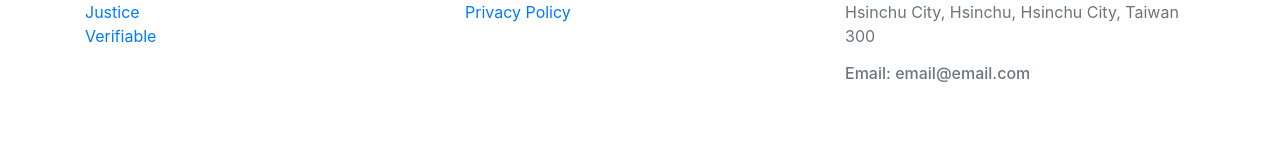
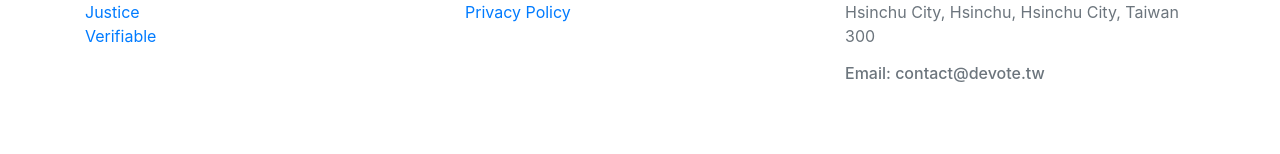
Before and after one commit to De-Vote/Landing-Page, a Next.js app: page / in a window 1280 px wide. Shown: the part 2037-2191 px from the top of the page. Built offline with nearby package versions, Linux system fonts and the light colour scheme.

Commit message:
add contact email

```diff
--- a/components/Footer.js
+++ b/components/Footer.js
@@ -48,7 +48,7 @@ const Footer = () => {
               <Col md={4}>
                 <h6 className="text-dark mb-3">Our Address</h6>
                 <p className="text-muted f-14">No.101, Sec. 2, Guangfu Rd., East Dist., Hsinchu City, Hsinchu, Hsinchu City, Taiwan 300</p>
-                <h6 className="text-muted pb-2">Email: email@email.com</h6>
+                <h6 className="text-muted pb-2">Email: contact@devote.tw</h6>
                 <ul className="list-unstyled footer-social-list mt-4">
                   <li className="list-inline-item"><a href="#"><i className="mdi mdi-facebook"></i></a></li>
                   <li className="list-inline-item"><a href="#"><i className="mdi mdi-instagram"></i></a></li>
```
